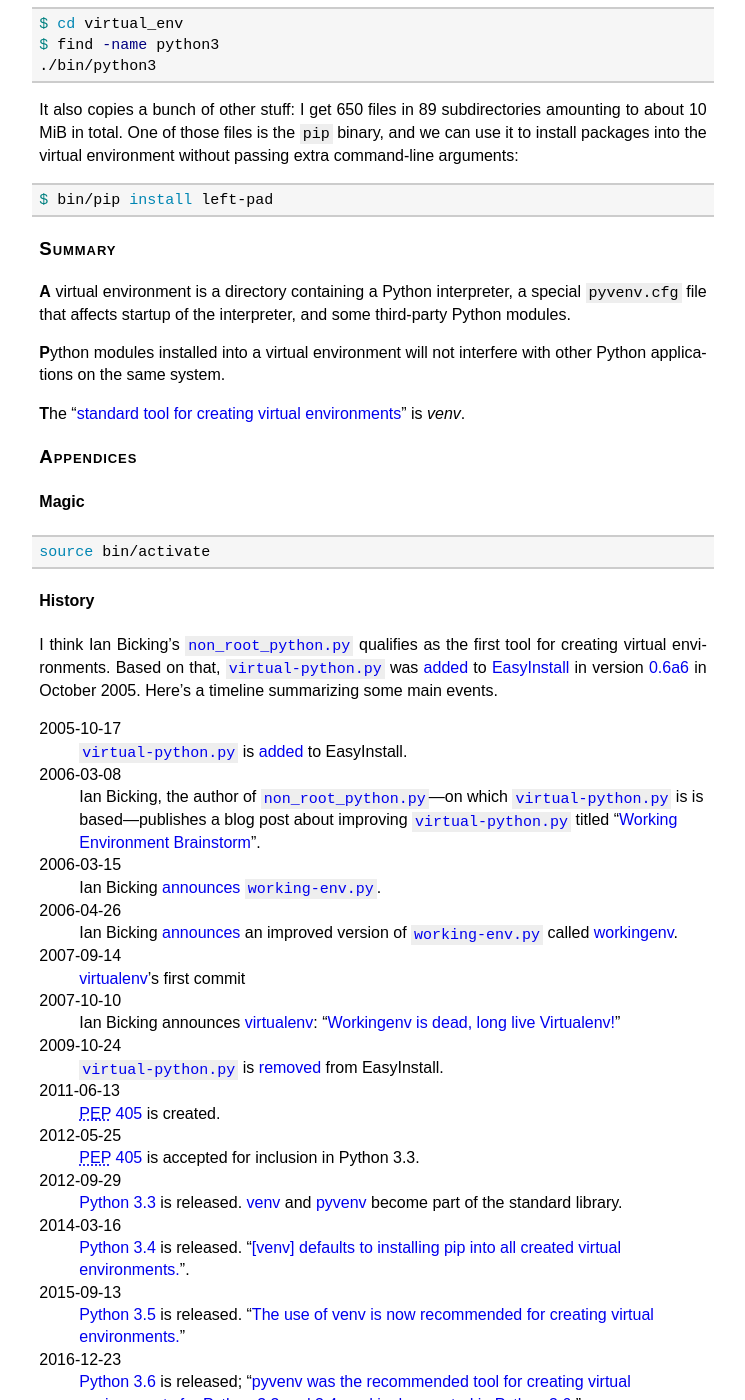
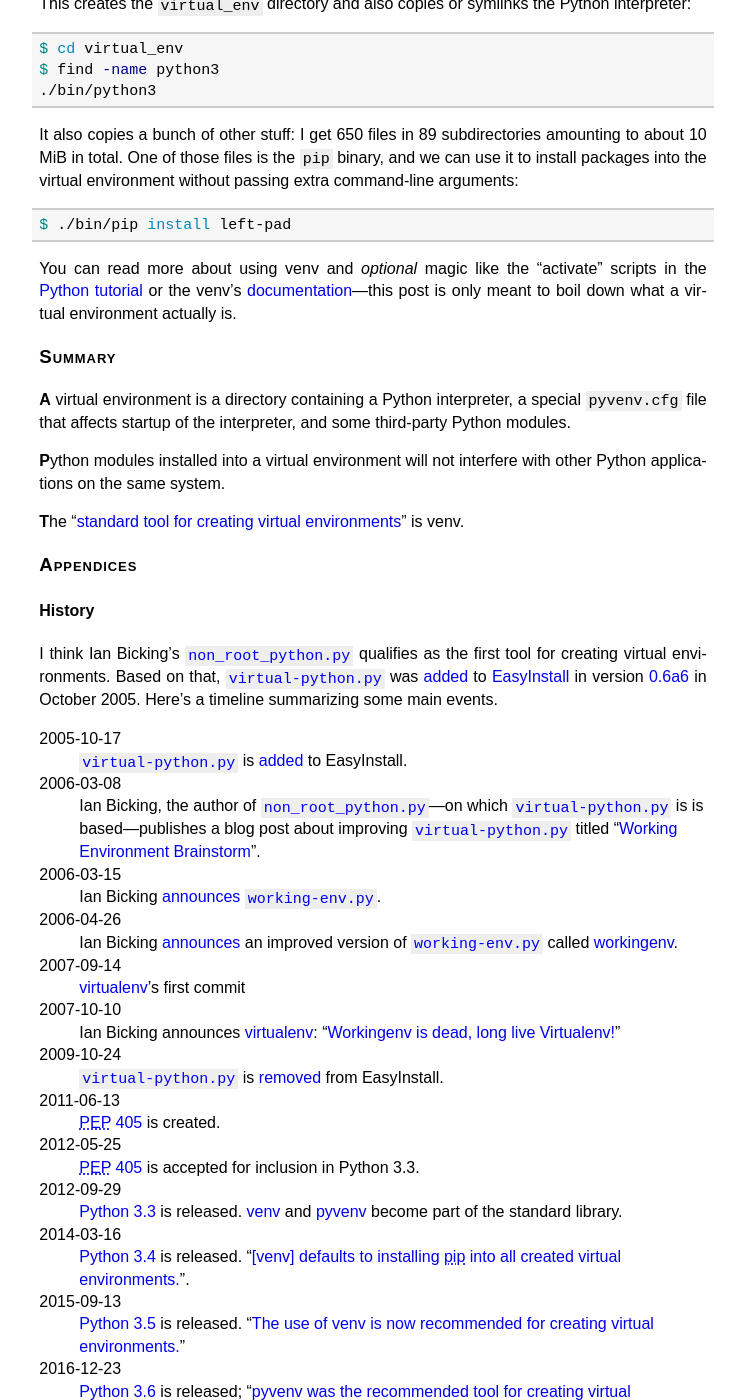
Before and after one commit to meribold/meribold.org, a Jekyll site: the page built from virtual-environments-9487.md, in a window 1280 px wide and 1400 px high, scrolled down 2846 px. Shown: the whole window, without its empty margins (267-1012 px from the left). Built offline with Jekyll 4.4.1, drawn with Linux system fonts in a browser that asks for light colours; some of the changed text lies outside the part shown.

Commit message:
Continue drafting post about virtual environments

````diff
--- a/virtual-environments-9487.md
+++ b/virtual-environments-9487.md
@@ -56,7 +57,7 @@ $ cp /bin/python3 virtual_env
 ```
 
 Let's see.  Directory?  Check.  Contains a Python installation?  Check.  Contains a number
-of additional packages?  ...Zero is a number!  (Check.)  Particular version?  Um...
+of additional packages?  Zero is a number!  (Check.)  Particular version?  Um...
 
 ```bash
 $ cd virtual_env
@@ -132,16 +133,20 @@ installation that includes the standard library.
 The bottom line is that `./lib/python3.6/site-packages` becomes part of the [module search
 path][].  The point is that we can now install packages to that location, in particular,
 specific versions that may conflict with the dependencies of another Python program on the
-same system.
+same system.[^python-level-isolation]
+
+[^python-level-isolation]: Be aware that we only get [python-level isolation][].
+
+[python-level isolation]: https://pythonrants.wordpress.com/2013/12/06/why-i-hate-virtualenv-and-pip/
 
 [module search path]: https://docs.python.org/3/library/site.html
 
-Packages could be installed into this handmade virtual environment with `pip`.  For
-example, if your project needs exactly version 0.0.3 of
+Packages could be installed into this handmade virtual environment with pip.  For example,
+if your project needs exactly version 0.0.3 of
 [left-pad](https://pypi.python.org/pypi/left-pad):
 
 ```bash
-$ pip install -t lib/python3.6/site-packages/ left-pad==0.0.3
+$ pip3 install -t lib/python3.6/site-packages/ left-pad==0.0.3
 ```
 
 Now this will work:
@@ -192,8 +197,13 @@ install packages into the virtual environment without passing extra command-line
 arguments:
 
 ```bash
-$ bin/pip install left-pad
+$ ./bin/pip install left-pad
 ```
+
+You can read more about using venv and *optional* magic like the "activate" scripts in the
+[Python tutorial](https://docs.python.org/3/tutorial/venv.html) or the venv's
+[documentation](https://docs.python.org/3/library/venv.html)---this post is only meant to
+boil down what a virtual environment actually is.
 
 ## Summary
 
@@ -205,15 +215,17 @@ modules.
 Python applications on the same system.
 
 **T**he "[standard tool for creating virtual
-environments](https://docs.python.org/3/installing/)" is *venv*.
+environments](https://docs.python.org/3/installing/)" is venv.
 
 ## Appendices
 
+<!--
 ### Magic
 
 ```bash
 source bin/activate
 ```
+-->
 
 ### History
 
````
Also changed, not shown: other parts of virtual-environments-9487.md (+3 -1 lines).
